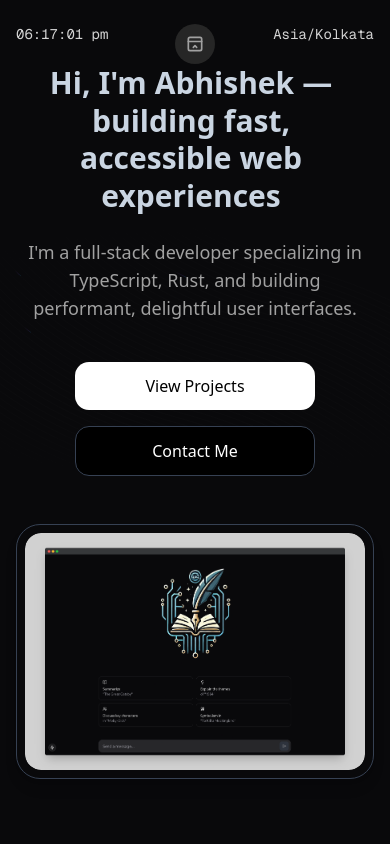
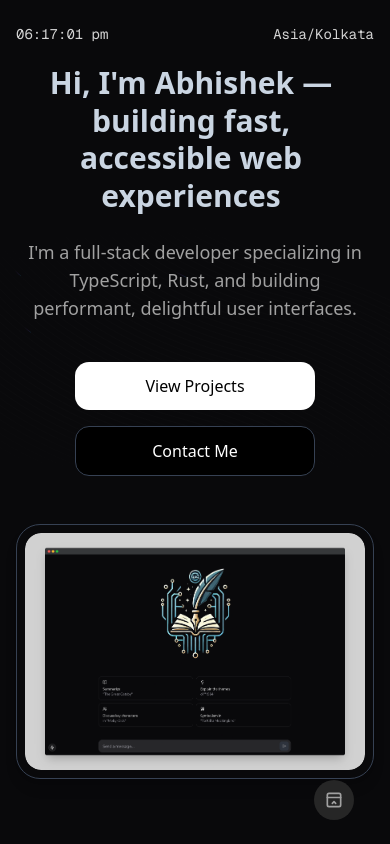
Before and after one commit to Abhishek2010dev/BuildBoard, a Next.js app: page / in a window 390 px wide. Built offline with nearby package versions, Linux system fonts and the light colour scheme.

Commit message:
mobile dock

```diff
--- a/components/navbar.tsx
+++ b/components/navbar.tsx
@@ -11,7 +11,7 @@ import {
 } from "@tabler/icons-react";
 import { motion } from "motion/react";
 
-export default function FloatingDockDemo() {
+export default function FloatingDockComponent() {
 	const iconStyle = "h-full w-full text-neutral-500 dark:text-neutral-300";
 
 	const [time, setTime] = useState<string>("");
@@ -59,7 +59,6 @@ export default function FloatingDockDemo() {
 
 	return (
 		<>
-			{/* Left - Time */}
 			<motion.div
 				initial={{ x: -50, opacity: 0 }}
 				animate={{ x: 0, opacity: 1 }}
@@ -69,17 +68,18 @@ export default function FloatingDockDemo() {
 				{time}
 			</motion.div>
 
-			{/* Center - Floating Dock */}
+			<div className="fixed bottom-6 right-4 -translate-x-1/2 z-50 md:hidden">
+				<FloatingDock items={links} />
+			</div>
+
 			<motion.div
 				initial={{ y: -50, opacity: 0 }}
 				animate={{ y: 0, opacity: 1 }}
 				transition={{ duration: 0.6, ease: "easeOut", delay: 0.2 }}
-				className="fixed top-6 left-1/2 -translate-x-1/2 z-50"
+				className="fixed top-6 left-1/2 -translate-x-1/2 z-50 hidden md:block"
 			>
 				<FloatingDock items={links} mobileClassName="" />
 			</motion.div>
-
-			{/* Right - Label */}
 			<motion.div
 				initial={{ x: 50, opacity: 0 }}
 				animate={{ x: 0, opacity: 1 }}
--- a/components/ui/floating-dock.tsx
+++ b/components/ui/floating-dock.tsx
@@ -109,7 +109,6 @@ const FloatingDockDesktop = ({
 
 function IconContainer({
   mouseX,
-  title,
   icon,
   href,
 }: {
```
